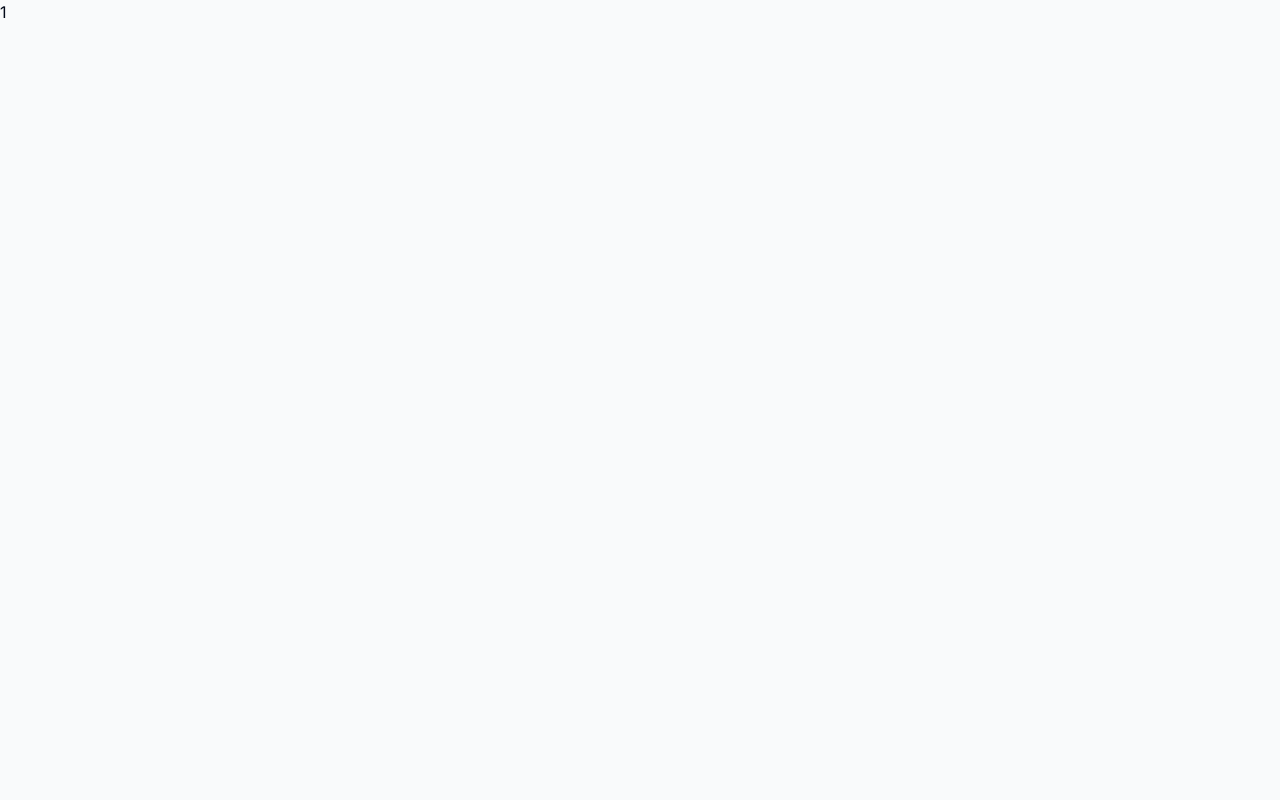
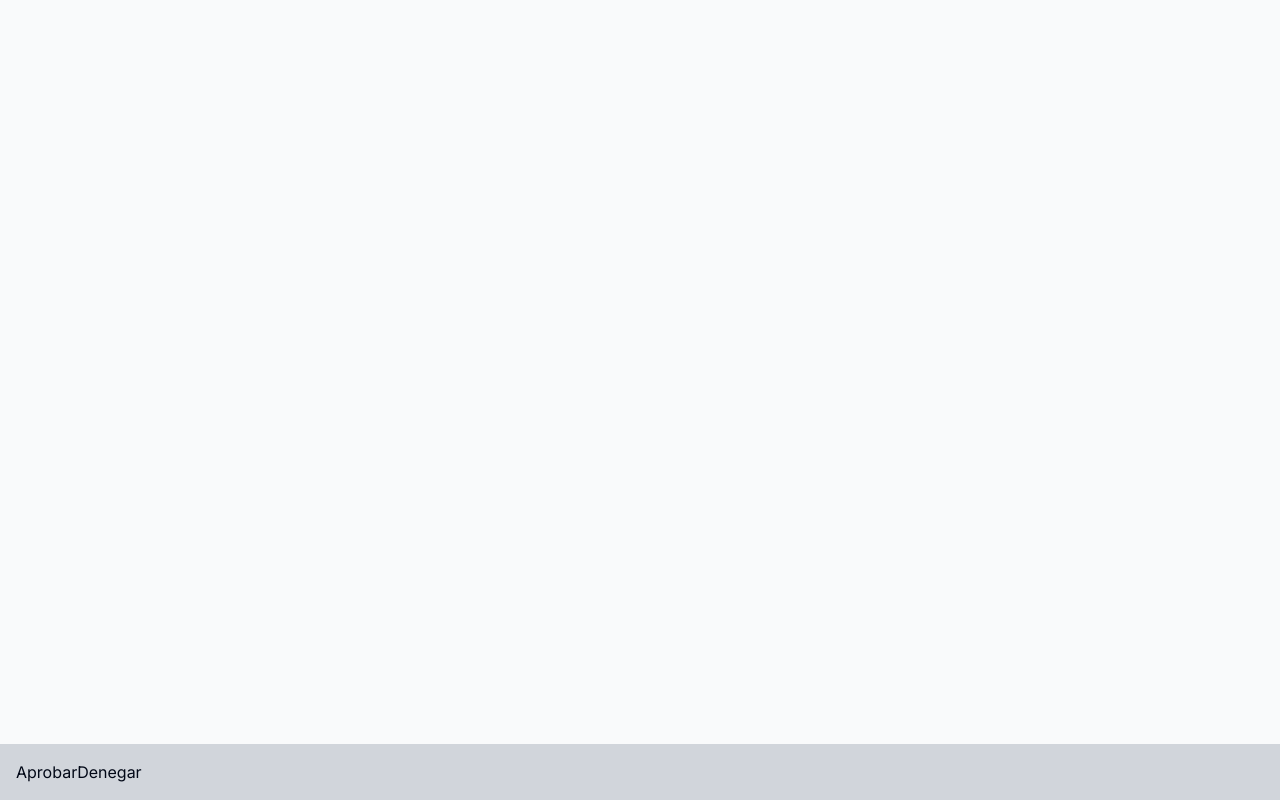
Before and after one commit to brol1dev/id-onboarding-demo, a Next.js app: page /dashboard/item/1 in a window 1280 px wide. Built offline with nearby package versions, Linux system fonts and the light colour scheme.

Commit message:
Add lower fixed panel

```diff
--- a/app/dashboard/item/[item]/page.tsx
+++ b/app/dashboard/item/[item]/page.tsx
@@ -11,5 +11,5 @@ type Props = {
 export default function Item({ params }: Props) {
   const store = useStore();
   console.log(store);
-  return <>{params.item}</>;
+  return <><div className="flex fixed bottom-0 left-0 right-0 bg-gray-300 p-4"><button>Aprobar</button><button>Denegar</button></div></>;
 }
```
